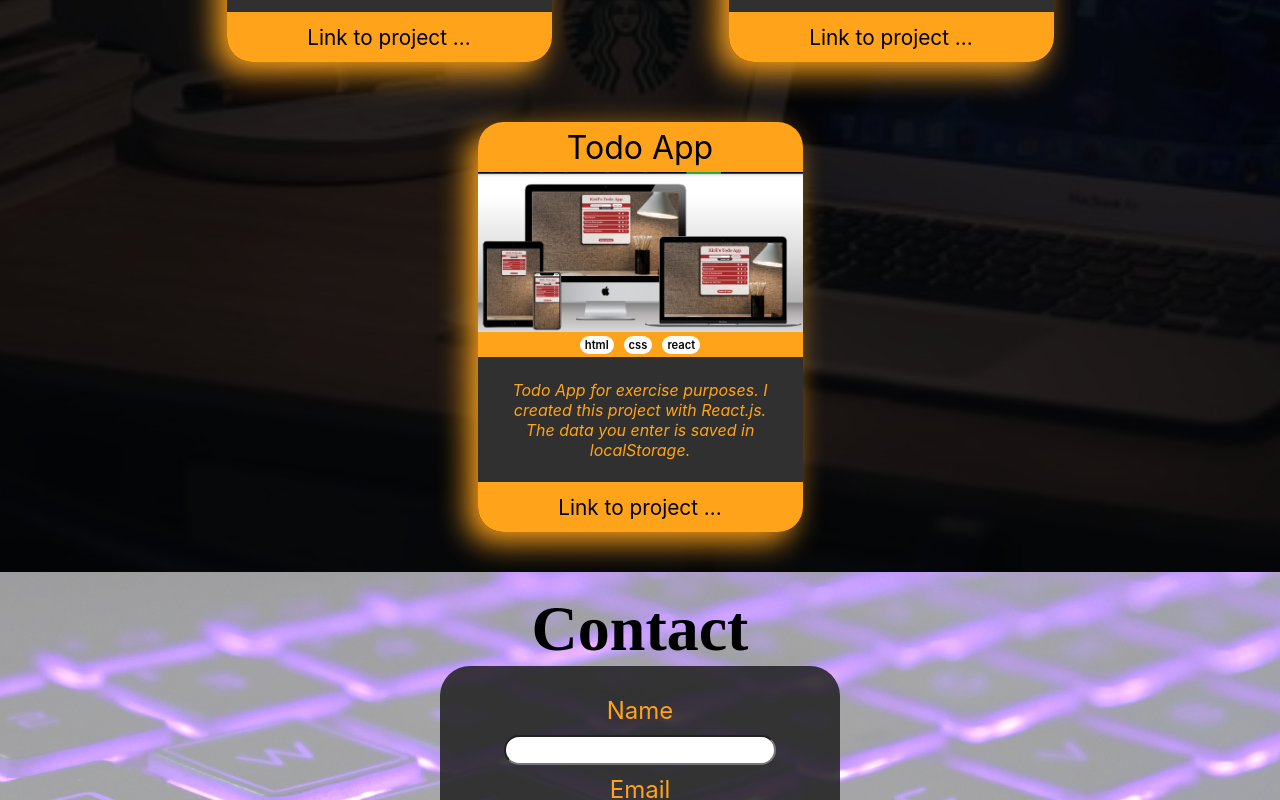
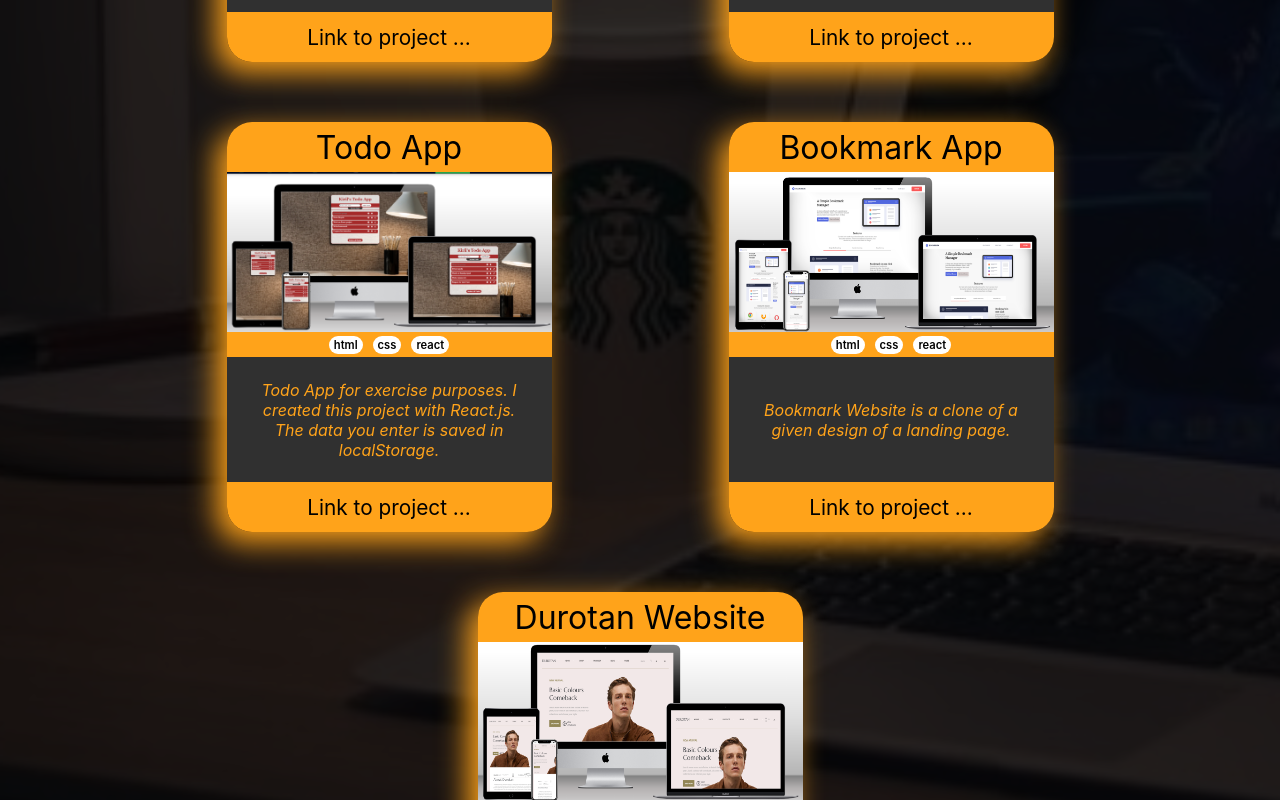
Before and after one commit to Kiril-Pavlov/portfolio-website, a React (Create React App) app: page / in a window 1280 px wide. Shown: the part 2480-3280 px from the top of the page. Built offline with nearby package versions, Linux system fonts and the light colour scheme; a web font is replaced by a local one.

Commit message:
added some projects to portfolio

```diff
--- a/src/components/Projects.js
+++ b/src/components/Projects.js
@@ -3,6 +3,8 @@ import "./Projects.css"
 import pizzaImg from "../assets/pizza-app-mockup.png"
 import movieImg from "../assets/movie-app.png"
 import todoImg from "../assets/todo-app-mockup.png"
+import bookmarkImg from "../assets/bookmark-app-mockup.png"
+import durotanImg from "../assets/durotan-site-mockup.png"
 
 const Projects = () => {
     const projectsList = [
@@ -26,6 +28,20 @@ const Projects = () => {
             description: "Todo App for exercise purposes. I created this project with React.js. The data you enter is saved in localStorage.",
             skills: ["html", "css", "react"],
             url: "https://todoapp.pavlov.mk/"
+        },
+        {
+            name: "Bookmark App",
+            img: `${bookmarkImg}`,
+            description: "Bookmark Website is a clone of a given design of a landing page.",
+            skills: ["html", "css", "react"],
+            url: "https://bookmark-clone-site.netlify.app/"
+        },
+        {
+            name: "Durotan Website",
+            img: `${durotanImg}`,
+            description: "Durotan Website is a clone from a given design for a website for selling clothes and accessories.",
+            skills: ["html", "css", "react","bootstrap"],
+            url: "https://durotan-clone-site.netlify.app/"
         }
     ]
     return (
```
Also changed, not shown: src/assets/bookmark-app-mockup.png (added), src/assets/durotan-site-mockup.png (added).
